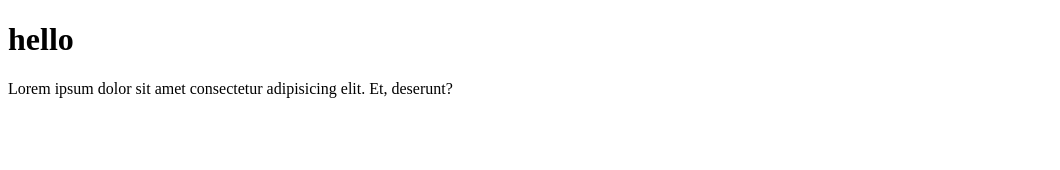
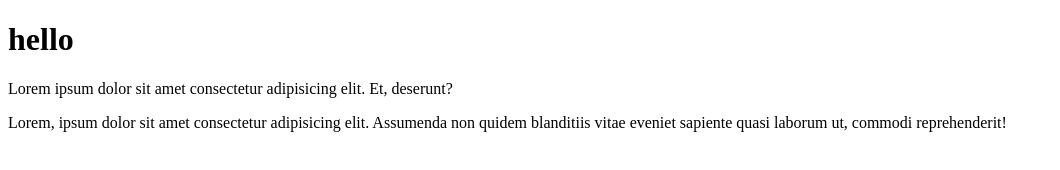
Before and after one commit to Vipi95/Demoproject, a plain HTML site: page index.html in a window 1280 px wide. Shown: the whole page, without its empty margins (0-1060 px from the left). Drawn offline with Linux system fonts and the light colour scheme.

Commit message:
Update index.html

```diff
--- a/index.html
+++ b/index.html
@@ -9,6 +9,7 @@
     <h1>hello</h1>
     <p>Lorem ipsum dolor sit amet consectetur
          adipisicing elit. Et, deserunt?</p>
+         <p>Lorem, ipsum dolor sit amet consectetur adipisicing elit. Assumenda non quidem blanditiis vitae eveniet sapiente quasi laborum ut, commodi reprehenderit!</p>
 
 </body>
 </html>
```
